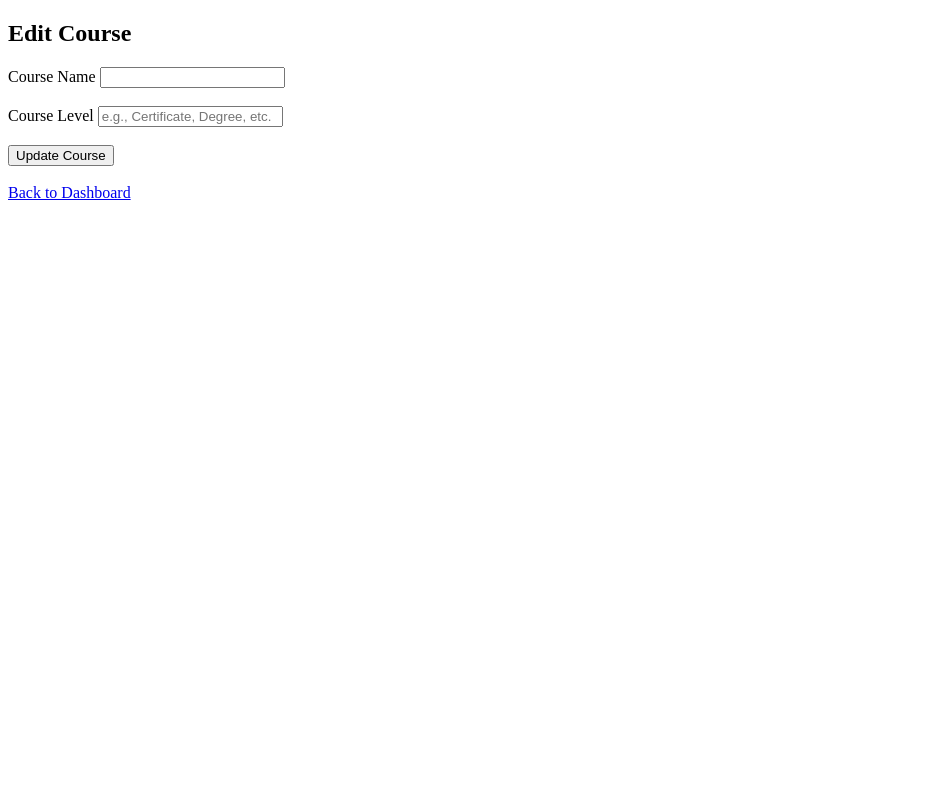
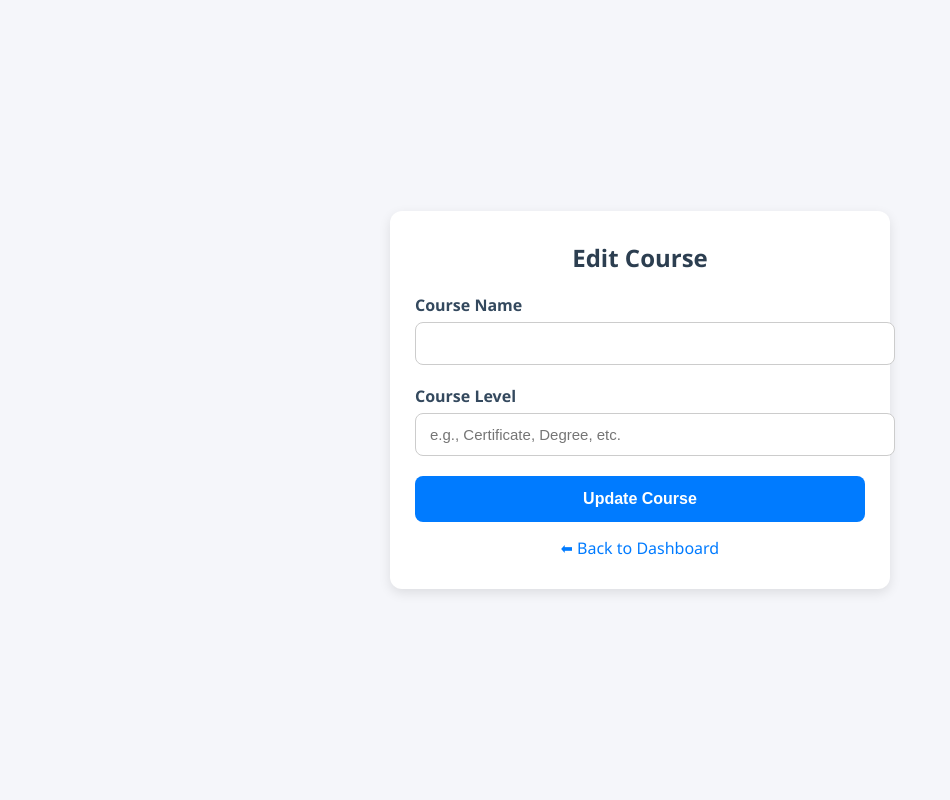
Before and after one commit to sakwasilas/summit, a Flask app: template templates/admin/edit_course.html in a window 1280 px wide. Shown: the whole page, without its empty margins (0-950 px from the left). Run offline with Flask 3, Linux system fonts and the light colour scheme; the template is opened without the code that fills it, so the values that code supplies are empty.

Commit message:
styles edit course

```diff
--- a/templates/admin/edit_course.html
+++ b/templates/admin/edit_course.html
@@ -4,21 +4,120 @@
   <meta charset="UTF-8">
   <meta name="viewport" content="width=device-width, initial-scale=1.0">
   <title>Edit Course</title>
+  <style>
+    body {
+      font-family: "Segoe UI", Tahoma, Geneva, Verdana, sans-serif;
+      background-color: #f5f6fa;
+      margin: 0;
+      padding: 0;
+      display: flex;
+      justify-content: center;
+      align-items: center;
+      min-height: 100vh;
+    }
+
+    .form-container {
+      background: #ffffff;
+      padding: 30px 25px;
+      border-radius: 12px;
+      box-shadow: 0 4px 12px rgba(0,0,0,0.1);
+      width: 100%;
+      max-width: 450px;
+    }
+
+    h2 {
+      margin-top: 0;
+      margin-bottom: 20px;
+      text-align: center;
+      font-size: 24px;
+      color: #2c3e50;
+    }
+
+    label {
+      display: block;
+      margin-bottom: 6px;
+      font-weight: 600;
+      color: #34495e;
+    }
+
+    input[type="text"] {
+      width: 100%;
+      padding: 12px 14px;
+      margin-bottom: 20px;
+      border: 1px solid #ccc;
+      border-radius: 8px;
+      font-size: 15px;
+      outline: none;
+      transition: 0.3s;
+    }
+
+    input[type="text"]:focus {
+      border-color: #007bff;
+      box-shadow: 0 0 5px rgba(0,123,255,0.3);
+    }
+
+    button {
+      width: 100%;
+      padding: 14px;
+      background-color: #007bff;
+      border: none;
+      border-radius: 8px;
+      font-size: 16px;
+      color: white;
+      font-weight: bold;
+      cursor: pointer;
+      transition: 0.3s;
+    }
+
+    button:hover {
+      background-color: #0056b3;
+    }
+
+    .back-link {
+      display: block;
+      margin-top: 15px;
+      text-align: center;
+      text-decoration: none;
+      font-weight: 500;
+      color: #007bff;
+      transition: 0.3s;
+    }
+
+    .back-link:hover {
+      color: #0056b3;
+    }
+
+    /* Responsive */
+    @media (max-width: 480px) {
+      .form-container {
+        padding: 20px 15px;
+      }
+      h2 {
+        font-size: 20px;
+      }
+      button {
+        font-size: 15px;
+      }
+    }
+  </style>
 </head>
 <body>
+
+  <div class="form-container">
     <h2>Edit Course</h2>
 
     <form method="POST" action="{{ url_for('edit_course', course_id=course.id) }}">
       <label for="course_name">Course Name</label>
-        <input type="text" id="course_name" name="course_name" value="{{ course.name }}" required><br><br>
+      <input type="text" id="course_name" name="course_name" value="{{ course.name }}" required>
 
       <label for="course_level">Course Level</label>
-        <input type="text" id="course_level" name="course_level" value="{{ course.level }}" required placeholder="e.g., Certificate, Degree, etc."><br><br>
+      <input type="text" id="course_level" name="course_level" value="{{ course.level }}" required placeholder="e.g., Certificate, Degree, etc.">
 
       <button type="submit">Update Course</button>
     </form>
 
-    <br>
-    <a href="{{ url_for('admin_dashboard') }}">Back to Dashboard</a>
+    <a href="{{ url_for('admin_dashboard') }}" class="back-link">⬅ Back to Dashboard</a>
+  </div>
+
 </body>
 </html>
```
Lines whose indentation alone changed are shown as unchanged.
